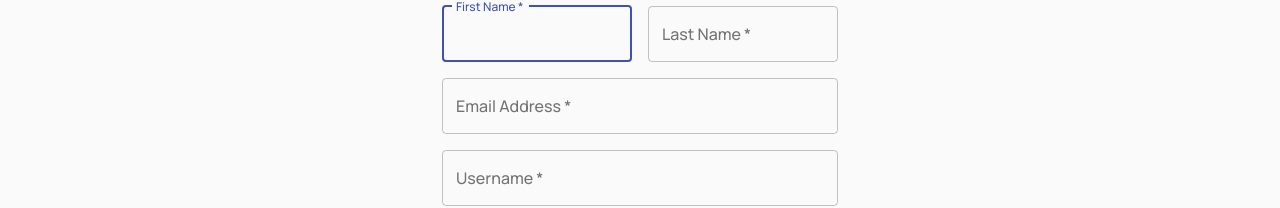
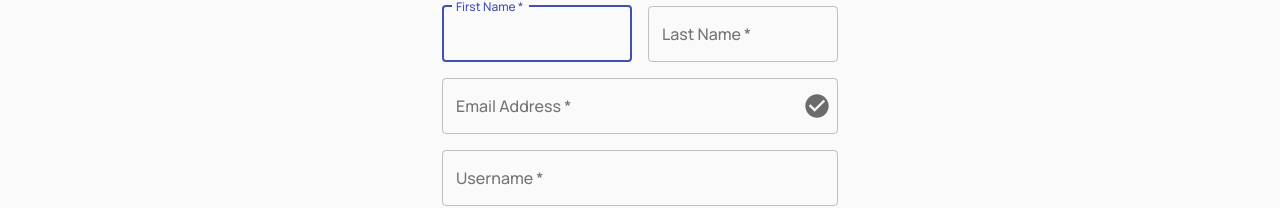
Before and after one commit to sbAsma/article-preview-drf-react, a React (Create React App) app: page /admin in a window 1280 px wide. Both pictures are taken after a click on the link "Not registered yet? Sign up". Shown: the part 213-421 px from the top of the page. Built offline with nearby package versions, Linux system fonts and the light colour scheme.

Commit message:
signup form validation

```diff
--- a/src/components/auth/signup.js
+++ b/src/components/auth/signup.js
@@ -14,6 +14,9 @@ import IconButton from "@material-ui/core/IconButton";
 import PhotoCameraIcon from "@material-ui/icons/PhotoCamera";
 import { useAdminContext } from "../context/AdminContexProvider";
 
+import CheckCircleIcon from '@material-ui/icons/CheckCircle';
+import CancelIcon from '@material-ui/icons/Cancel';
+
 const useStyles = makeStyles((theme) => ({
     paper: {
         marginTop: theme.spacing(8),
@@ -26,6 +29,7 @@ const useStyles = makeStyles((theme) => ({
         marginBottom: theme.spacing(3),
         position: "relative",
         display: "flex",
+        margin: "auto",
     },
     imageIcon: {
         marginRight: "auto",
@@ -70,6 +74,16 @@ export default function SignUp(props) {
     });
     const [formData, updateFormData] = useState(initialFormData);
     const [formAvatar, updateFormAvatar] = useState(null);
+    const [formErrors, setFormErrors] = useState({
+        firstName: "",
+        lastName: "",
+        avatar: "",
+        email: "",
+        isEmailValid: "",
+        username: "",
+        password: "",
+    })
+
     const redirectLogin = () =>{
         setAdminState({isSigningUp: false, isLoggedIn: false,isLoggingIn: true,})
     }
@@ -83,33 +97,121 @@ export default function SignUp(props) {
         });
     };
     const handleChange = (e) => {
+        if(e.target.name === "email"){
+            const value = e.target.value
+            updateFormData({
+                ...formData,
+                // Trimming any whitespace
+                email: value,
+            });
+        }else{
             updateFormData({
                 ...formData,
                 // Trimming any whitespace
                 [e.target.name]: e.target.value.trim(),
             });
+        }
     };
+    var emailError
+    var emailErrorMsg
+    const formValidation = (formData) => {
+        console.log("came inside validation")
+        let isValid = true
+        let errors = {
+            firstName: false,
+            lastName: false,
+            avatar: false,
+            email: false,
+            username: false,
+            password: false,
+        };
+        if(formData["firstName"] === ""){
+            errors["firstName"] = "This field is required"
+            isValid = false
+        }
+        if(formData["lastName"] === ""){
+            errors["lastName"] = "This field is required"
+            isValid = false
+        }
+        if(formData["username"] === ""){
+            errors["username"] = "This field is required"
+            isValid = false
+        }
+        if (formData["email"] !== "") {
+            var pattern = new RegExp(
+                /^(("[\w-\s]+")|([\w-]+(?:\.[\w-]+)*)|("[\w-\s]+")([\w-]+(?:\.[\w-]+)*))(@((?:[\w-]+\.)*\w[\w-]{0,66})\.([a-z]{2,6}(?:\.[a-z]{2})?)$)|(@\[?((25[0-5]\.|2[0-4][0-9]\.|1[0-9]{2}\.|[0-9]{1,2}\.))((25[0-5]|2[0-4][0-9]|1[0-9]{2}|[0-9]{1,2})\.){2}(25[0-5]|2[0-4][0-9]|1[0-9]{2}|[0-9]{1,2})\]?$)/i
+            );
+            if (!pattern.test(formData["email"])) {
+                isValid = false;
+                errors["email"] = "Please enter valid email address";
+            }
+        }else{
+            errors["email"] = "This field is required"
+            isValid = false
+        }
+        if(formData["password"] === ""){
+            errors["password"] = "This field is required"
+            isValid = false
+        }
+        setFormErrors(errors)
 
+        return isValid
+    }
     const handleSubmit = (e) => {
         e.preventDefault();
+        const isValid = formValidation(formData)
+        if(isValid){
             let postFormData = new FormData();
             postFormData.append("first_name", formData.firstName);
             postFormData.append("last_name", formData.lastName);
             postFormData.append("user_name", formData.username);
             postFormData.append("email", formData.email);
             postFormData.append("password", formData.password);
+            if(formAvatar!=null){
                 postFormData.append(
                     "avatar",
                     formAvatar.avatarFile,
                     formAvatar.avatarFile.name
                 );
+            }
             axiosInstance.post(`user/create/`, postFormData).then((res) => {
                 console.log(res);
                 setAdminState({isSigningUp: false})
             });
+        }
     };
     const classes = useStyles();
 
+    var emailValidationIcon
+    var emailValidationIconColor
+
+    if(formData["email"] === ""){
+        emailValidationIcon = <CheckCircleIcon style={{ fontSize: 28 }}/>
+        if(formErrors["email"]===""){
+            emailValidationIconColor = '#6c6c6c'
+            emailError = false
+            emailErrorMsg = null
+        }else{
+            emailValidationIconColor = '#FF0000'
+            emailError = true
+            emailErrorMsg = "This field is required"
+        }
+    }else{
+        var pattern = new RegExp(/^(("[\w-\s]+")|([\w-]+(?:\.[\w-]+)*)|("[\w-\s]+")([\w-]+(?:\.[\w-]+)*))(@((?:[\w-]+\.)*\w[\w-]{0,66})\.([a-z]{2,6}(?:\.[a-z]{2})?)$)|(@\[?((25[0-5]\.|2[0-4][0-9]\.|1[0-9]{2}\.|[0-9]{1,2}\.))((25[0-5]|2[0-4][0-9]|1[0-9]{2}|[0-9]{1,2})\.){2}(25[0-5]|2[0-4][0-9]|1[0-9]{2}|[0-9]{1,2})\]?$)/i);
+        if (pattern.test(formData["email"])) {
+            emailValidationIcon = <CheckCircleIcon style={{ fontSize: 28 }}/>
+            emailValidationIconColor = '#008000'
+            emailError = false
+            emailErrorMsg = null
+        }else{
+            emailValidationIcon = <CancelIcon style={{ fontSize: 28 }}/>
+            emailValidationIconColor = '#FF0000'
+            if(formErrors["email"]!==""){
+                emailError = true
+                emailErrorMsg = "Please enter valid email address"
+            }
+        }
+    }
     return (
         <Container component="main" maxWidth="xs">
             <CssBaseline />
@@ -119,7 +221,7 @@ export default function SignUp(props) {
                 </Typography>
                 <form className={classes.form} noValidate>
                     <Grid container spacing={2}>
-                        <Grid item xs={12} alignItems="center">
+                        <Grid item xs={12} alignItems="center" container>
                             <div className={classes.imageContainer}>
                                 <ImageUploading
                                     multiple={false}
@@ -148,6 +250,7 @@ export default function SignUp(props) {
                         </Grid>
                         <Grid item xs={12} sm={6}>
                             <TextField
+                                error = {formErrors["firstName"]!=="" && formData["firstName"]===""}
                                 autoComplete="fname"
                                 name="firstName"
                                 variant="outlined"
@@ -155,12 +258,15 @@ export default function SignUp(props) {
                                 fullWidth
                                 id="firstName"
                                 label="First Name"
+                                // value={formData["firstName"]}
                                 onChange={handleChange}
                                 autoFocus
+                                helperText={formData["firstName"]==="" ? formErrors["firstName"]: null}
                             />
                         </Grid>
                         <Grid item xs={12} sm={6}>
                             <TextField
+                                error = {formErrors["lastName"]!=="" && formData["lastName"]===""}
                                 variant="outlined"
                                 required
                                 fullWidth
@@ -169,10 +275,16 @@ export default function SignUp(props) {
                                 name="lastName"
                                 autoComplete="lname"
                                 onChange={handleChange}
+                                helperText={formData["lastName"]==="" ? formErrors["lastName"]: null}
                             />
                         </Grid>
-                        <Grid item xs={12}>
+                        <Grid item xs={12}
+                            style={{
+                                position: "relative",
+                            }}
+                        >
                             <TextField
+                                error = {emailError}
                                 variant="outlined"
                                 required
                                 fullWidth
@@ -181,10 +293,23 @@ export default function SignUp(props) {
                                 name="email"
                                 autoComplete="email"
                                 onChange={handleChange}
+                                helperText={emailErrorMsg}
                             />
+                            <div
+                                style={{
+                                    color: emailValidationIconColor,
+                                    position: "absolute",
+                                    margin: "auto",
+                                    right: "15px",
+                                    top: "22px",
+                                }}
+                            >
+                                {emailValidationIcon}
+                            </div>
                         </Grid>
                         <Grid item xs={12}>
                             <TextField
+                                error = {formErrors["username"]!=="" && formData["username"]===""}
                                 variant="outlined"
                                 required
                                 fullWidth
@@ -194,10 +319,12 @@ export default function SignUp(props) {
                                 id="username"
                                 autoComplete="current-username"
                                 onChange={handleChange}
+                                helperText={formData["username"]==="" ? formErrors["username"]: null}
                             />
                         </Grid>
                         <Grid item xs={12}>
                             <TextField
+                                error = {formErrors["password"]!=="" && formData["password"]===""}
                                 variant="outlined"
                                 required
                                 fullWidth
@@ -207,6 +334,7 @@ export default function SignUp(props) {
                                 id="password"
                                 autoComplete="current-password"
                                 onChange={handleChange}
+                                helperText={formData["password"]==="" ? formErrors["password"]: null}
                             />
                         </Grid>
                     </Grid>
```
Lines whose indentation alone changed are shown as unchanged.
